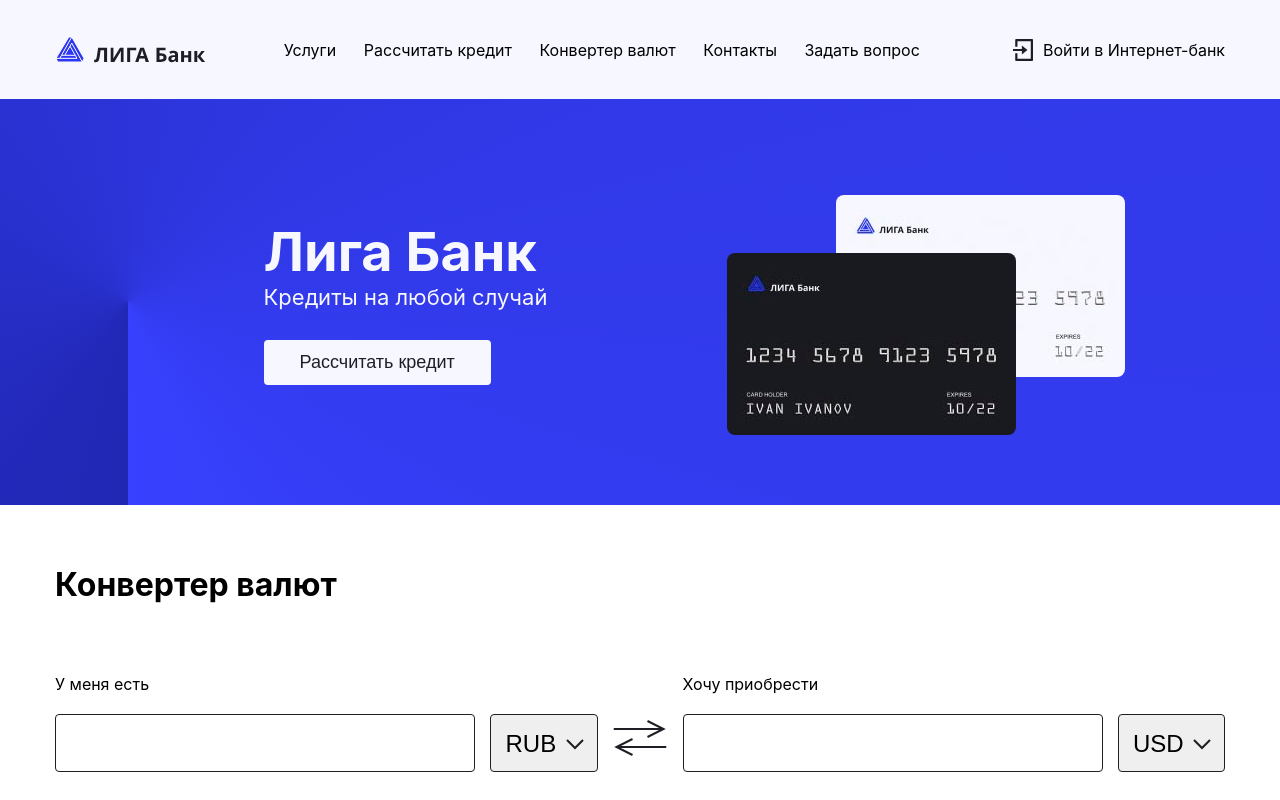
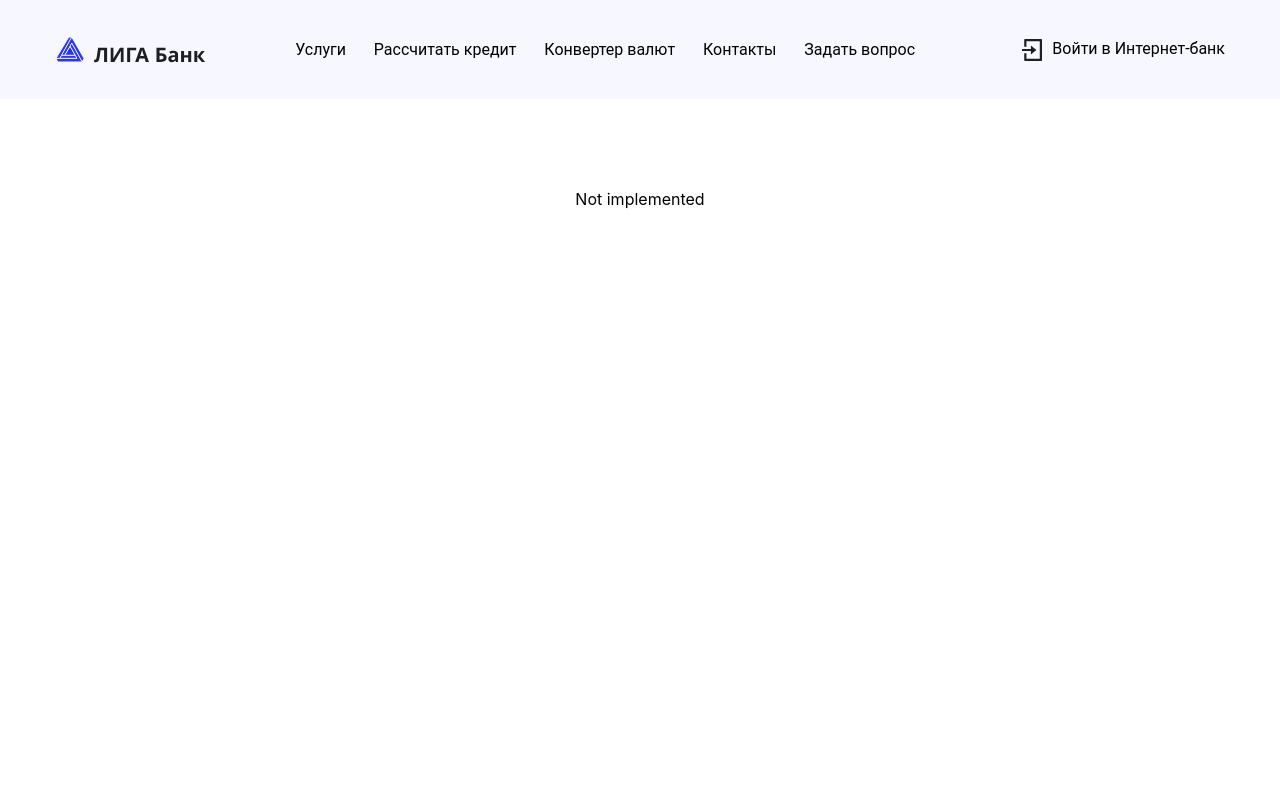
Before and after one commit to adruzhaev/Druzhaev_ligabank, a React (Create React App) app: page / in a window 1280 px wide. Shown: the top 800 px of the page. Built offline with nearby package versions, Linux system fonts and the light colour scheme.

Commit message:
Add routing for pages

```diff
--- a/package.json
+++ b/package.json
@@ -13,6 +13,7 @@
     "react-day-picker": "^7.4.10",
     "react-dom": "^17.0.2",
     "react-hook-form": "^7.17.5",
+    "react-router-dom": "^5.3.0",
     "react-scripts": "4.0.3",
     "sass": "^1.43.2",
     "web-vitals": "^1.1.2"
--- a/src/App.js
+++ b/src/App.js
@@ -1,10 +1,39 @@
-import {CurrencyConverter} from './pages/CurrencyConverter/CurrencyConverter';
+import {CurrencyConverter} from './pages/CurrencyConverter/CurrencyConverter'
+import {
+  BrowserRouter as Router,
+  Switch,
+  Route
+} from "react-router-dom"
+import {Header} from "../src/components/common/Header/Header"
+import './App.scss'
 
 function App() {
   return (
-    <div className="App">
-			<CurrencyConverter />
-    </div>
+		<Router>
+			<div>
+				<Header />
+        <Switch>
+					<Route path="/services">
+						<div className="not-implemented">Not implemented</div>
+          </Route>
+					<Route path="/calculate-credit">
+						<div className="not-implemented">Not implemented</div>
+          </Route>
+					<Route path="/currency-conversion">
+						<CurrencyConverter />
+          </Route>
+					<Route path="/contacts">
+						<div className="not-implemented">Not implemented</div>
+          </Route>
+					<Route path="/ask-question">
+						<div className="not-implemented">Not implemented</div>
+          </Route>
+					<Route path="/">
+						<div className="not-implemented">Not implemented</div>
+          </Route>
+        </Switch>
+      </div>
+		</Router>
   );
 }
 
--- /dev/null
+++ b/src/App.scss
@@ -0,0 +1,5 @@
+.not-implemented {
+	display: grid;
+	place-content: center center;
+	height: 200px;
+}
--- a/src/components/common/Header/Header.js
+++ b/src/components/common/Header/Header.js
@@ -2,10 +2,32 @@ import cn from 'classnames'
 import {Icon} from '../Icon/Icon.js'
 import {Logo} from '../Logo/Logo.js'
 import {memo} from 'react'
+import {NavLink} from "react-router-dom";
 import './header.scss'
 import sprite from '../../../assets/sprite.svg'
 
-const FUNCTIONALITY = ['Услуги', 'Рассчитать кредит', 'Конвертер валют', 'Контакты', 'Задать вопрос']
+const FUNCTIONALITY = [
+	{
+		title: 'Услуги',
+		link: 'services',
+	},
+	{
+		title: 'Рассчитать кредит',
+		link: 'calculate-credit',
+	},
+	{
+		title: 'Конвертер валют',
+		link: 'currency-conversion',
+	},
+	{
+		title: 'Контакты',
+		link: 'contacts',
+	},
+	{
+		title: 'Задать вопрос',
+		link: 'ask-question',
+	},
+]
 
 export const Header = memo(function Header({
 	className
@@ -16,10 +38,10 @@ export const Header = memo(function Header({
 
 			<ul className="option">
 				{FUNCTIONALITY.map((item) => {
-					return <li key={item}>
-						<a className="option__link" href="/">
-							{item}
-						</a>
+					return <li title={item.title}>
+						<NavLink activeClassName="option__link--active" className="option__link" to={`${item.link}`}>
+							{item.title}
+						</NavLink>
 					</li>
 				})}
 			</ul>
--- a/src/components/common/Header/header.scss
+++ b/src/components/common/Header/header.scss
@@ -19,18 +19,30 @@
 	vertical-align: middle;
 }
 
+.login {
+	:hover {
+		opacity: 0.7;
+	}
+}
+
 .login__text {
 	align-self: center;
+	font-family: Roboto, sans-serif;
+	font-size: 16px;
+	line-height: 18.75px;
 }
 
 .option {
 	display: grid;
 	grid-auto-flow: column;
-	column-gap: 12px;
+	column-gap: 10px;
 	padding: 0;
+	font-family: Roboto, sans-serif;
 }
 
 .option__link {
+	font-size: 16px;
+	line-height: 18.75px;
 	&:hover {
 		opacity: 0.7;
 	}
--- a/src/pages/CurrencyConverter/CurrencyConverter.js
+++ b/src/pages/CurrencyConverter/CurrencyConverter.js
@@ -1,12 +1,10 @@
 import {CreditCalculation} from "../../components/CreditCalculation/CreditCalculation";
 import {ConverterCounter} from "../../components/ConverterCounter/ConverterCounter"
 import {Footer} from "../../components/common/Footer/Footer";
-import {Header} from "../../components/common/Header/Header";
 import {memo} from "react";
 
 export const CurrencyConverter = memo(function CurrencyConverter({className}) {
 	return <div className={className}>
-		<Header />
 		<CreditCalculation />
 		<ConverterCounter />
 		<Footer />
```
Also changed, not shown: 1 other file (tests, documents, lock files or other folders).
